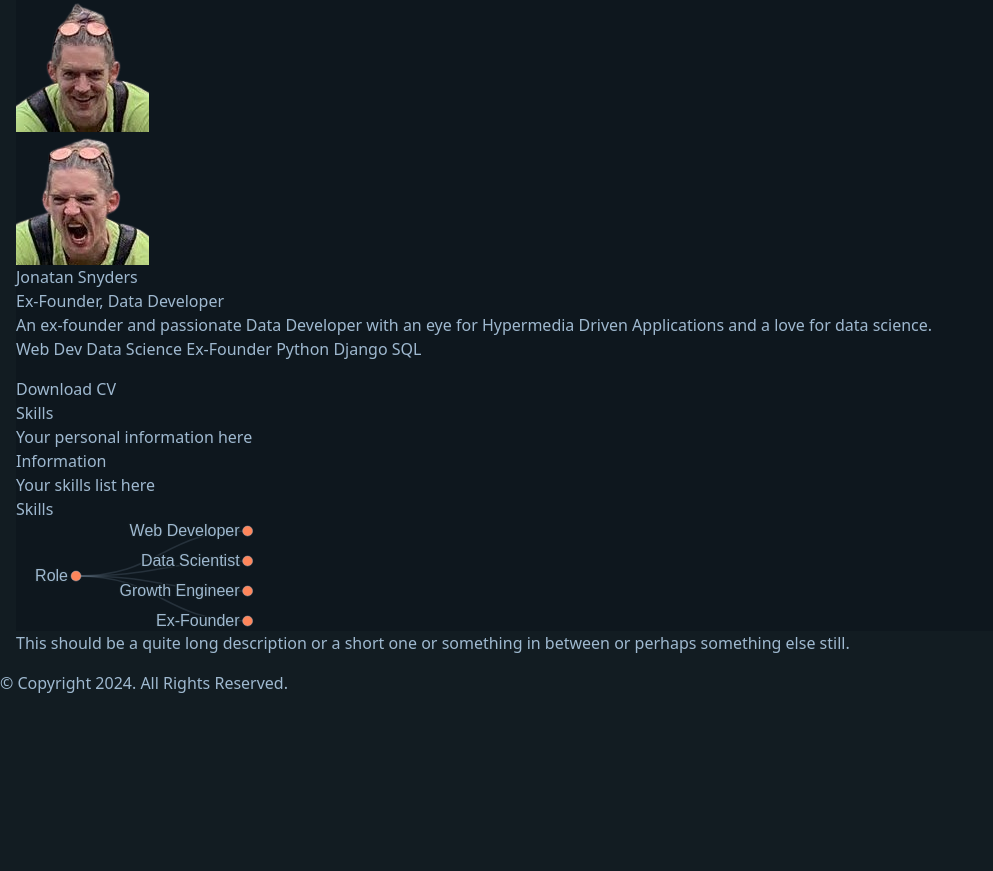
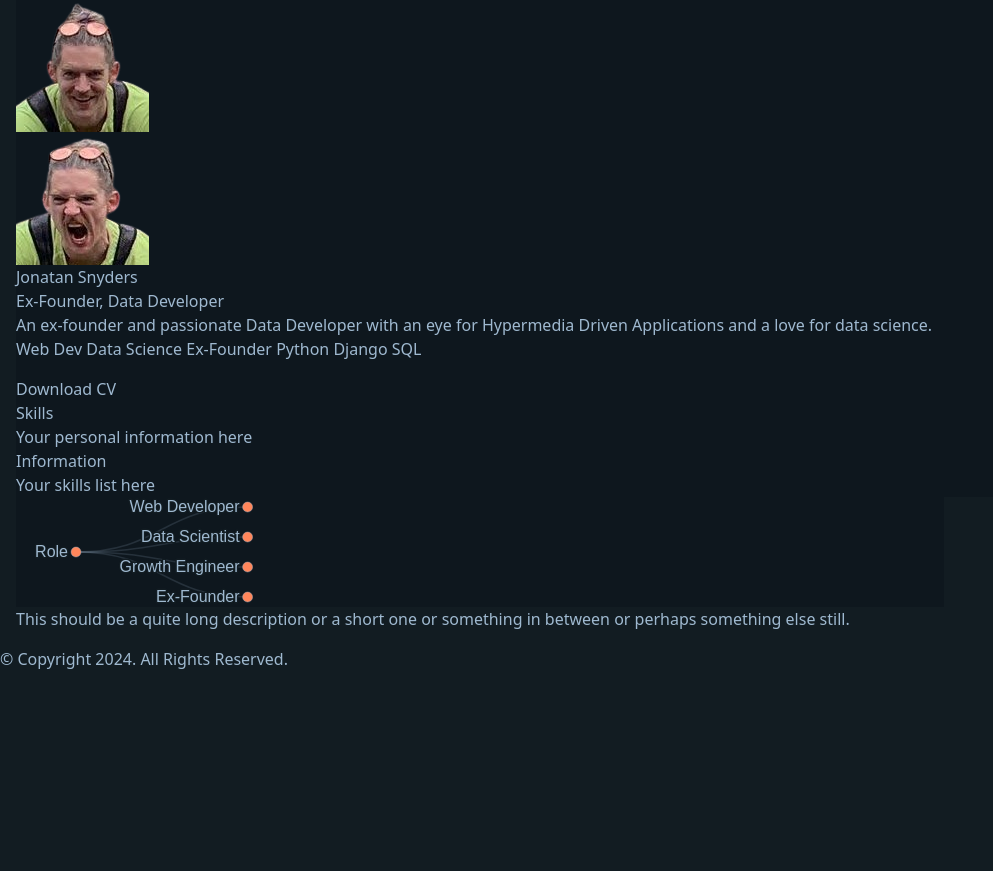
Before and after one commit to jsnyde0/resume, a Django app: page /resume/ in a window 1280 px wide. Shown: the part 558-1429 px from the top of the page, without its empty margins (0-993 px from the left). After the commit the page ends 1227 px from the top, so only its background shows below. Run offline with Django 5.2, Linux system fonts and the light colour scheme; some libraries are stand-ins or nearby versions.

Commit message:
set Skills card up with component too

```diff
--- a/templates/cotton/resume_card.html
+++ b/templates/cotton/resume_card.html
@@ -1,7 +1,9 @@
 <div class="card bg-base-200 shadow-xl w-full">
     <div class="card-body">
       <h2 class="card-title">{{ title }}</h2>
-      <p>{{ description }}</p>
+      {% if description %}
+        <p>{{ description }}</p>
+      {% endif %}
       {{ slot }}
     </div>
 </div>
--- a/templates/resume.html
+++ b/templates/resume.html
@@ -73,12 +73,11 @@
       <!-- Columns 2-3: Wide cards -->
       <div class="md:col-span-2 space-y-4">
 
-        <div class="card bg-base-200 shadow-xl w-full">
-            <div class="card-body p-8">
-                <h2 class="card-title mb-4">Skills</h2>
+        <c-resume-card
+            title="Skills"
+        >
                 <div id="skills-tree" class="overflow-x-auto"></div>
-            </div>
-        </div>
+        </c-resume-card>
 
         <!-- Achievements -->
         <c-resume-card
```
